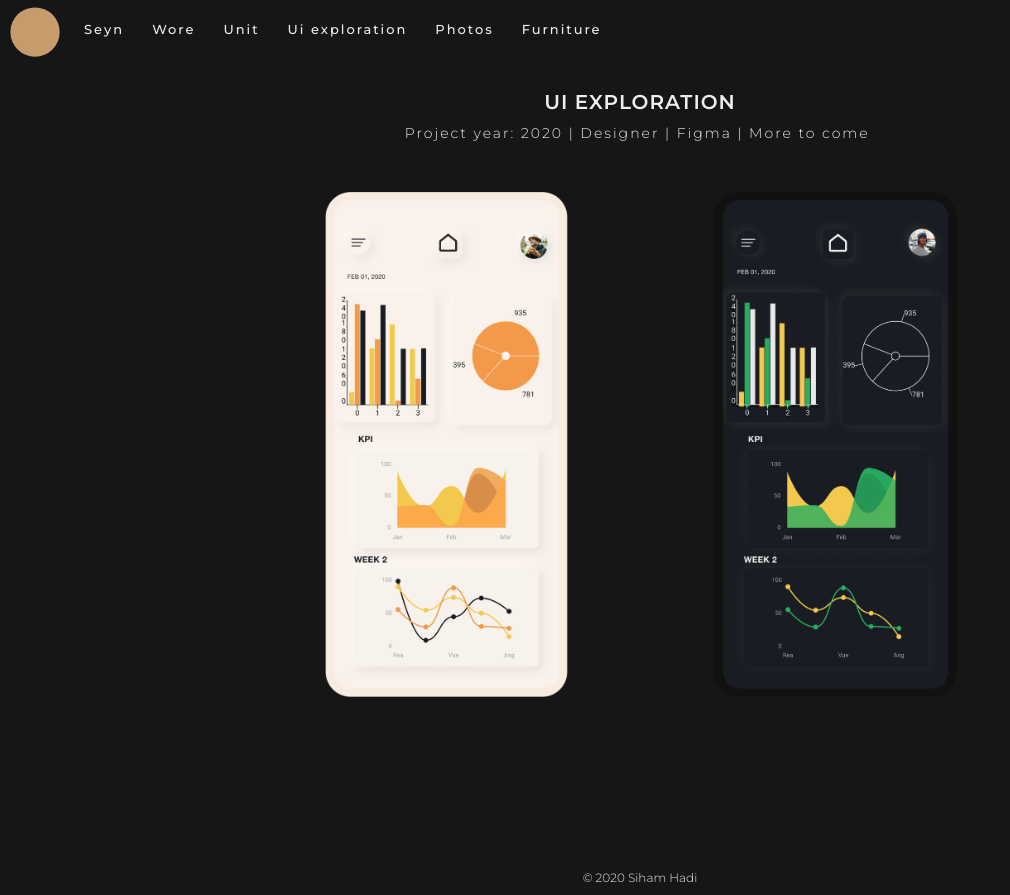
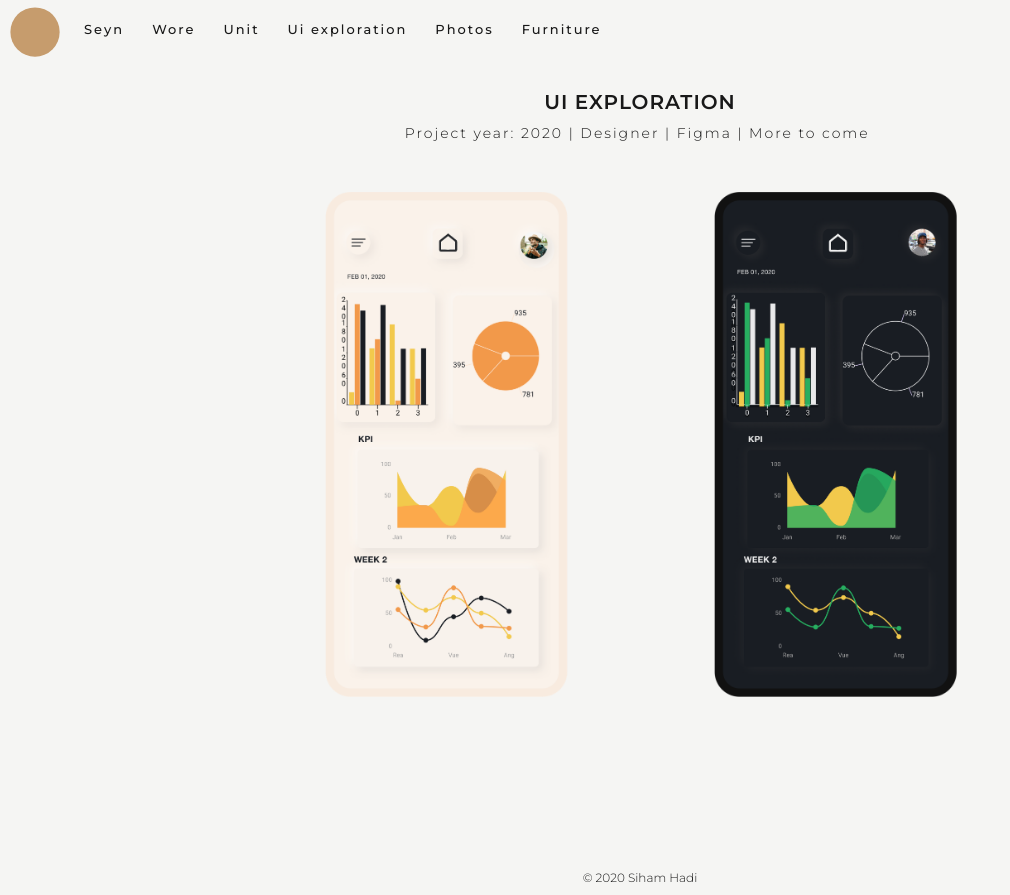
Before and after one commit to csobr/personal-website, a Next.js app: page /ui in a window 1280 px wide. Shown: the whole page, without its empty margins (0-1010 px from the left). Built offline with nearby package versions, Linux system fonts and the light colour scheme.

Commit message:
Color resumed

```diff
--- a/src/styles/main.scss
+++ b/src/styles/main.scss
@@ -1,10 +1,8 @@
-@import url('https://fonts.googleapis.com/css2?family=Montserrat:wght@300;400;500;600&display=swap');
-$primary_color: #eeeeee;
-// #0b0b0b
+@import url('https://fonts.googleapis.com/css2?family=Montserrat:wght@300;400;500;600;700&display=swap');
+$primary_color: #181818;
 $secondary_color: #050505;
 $third_color: rgb(198, 156, 109);
-// rgb(245, 245, 243)
-$bg_color: #171616;
+$bg_color: rgb(245, 245, 243);
 $white: #ffffff;
 
 @mixin center {
@@ -207,7 +205,7 @@
 h1 {
   color: $primary_color;
   font-size: 2.5rem;
-  font-weight: 400;
+  font-weight: 600;
   letter-spacing: 0.05rem;
   padding: 1rem;
   font-family: Didot, Didot LT STD, Hoefler Text, Garamond, Times New Roman,
@@ -477,7 +475,7 @@
   font-weight: 100;
   white-space: pre-wrap;
   text-align: center;
-  letter-spacing: 0.2rem;
+  letter-spacing: 0.1rem;
   padding: 9rem 0 3rem 0;
 
   @media (max-width: 415px) {
@@ -548,7 +546,7 @@
   margin: auto;
   padding: 9rem 0 1rem 0;
   font-size: 2em;
-  font-weight: 700;
+  font-weight: 600;
   text-transform: uppercase;
   text-align: center;
   letter-spacing: 0.1rem;
```
